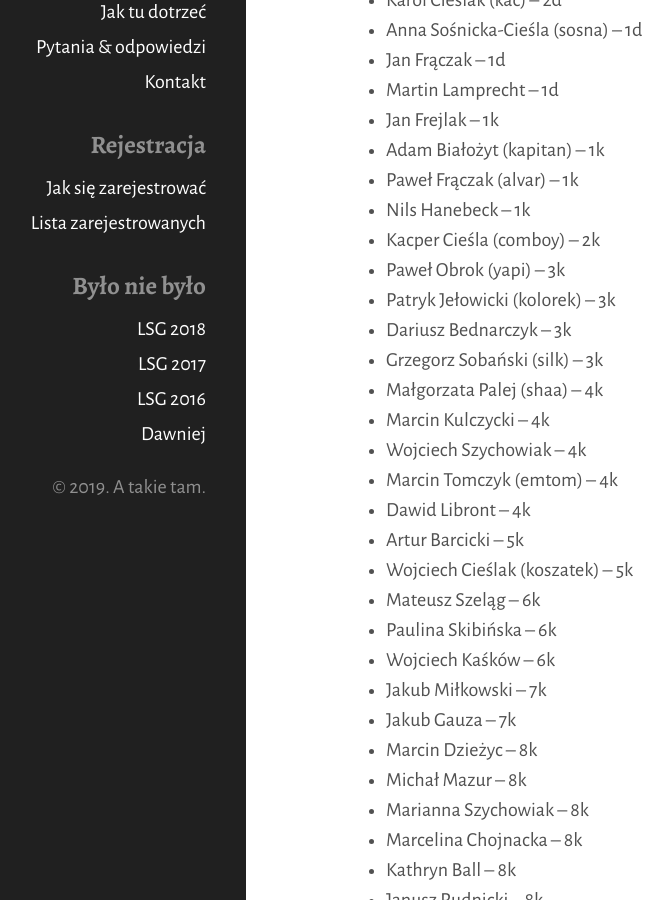
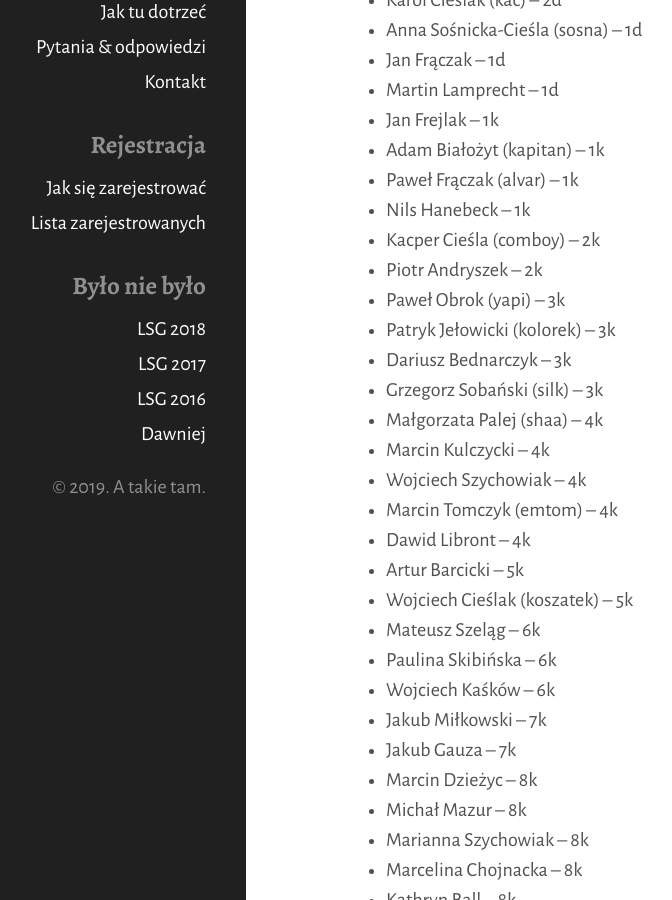
Before and after one commit to tasuki/lsg, a Jekyll site: the page built from zarejestrowani.md, in a window 1280 px wide and 900 px high, scrolled down 495 px. Shown: the whole window, without its empty margins (114-786 px from the left). Built offline with Jekyll 4.4.1, drawn with Linux system fonts in a browser that asks for light colours; nearby versions of some CDN libraries.

Commit message:
Update zarejestrowani.md

```diff
--- a/zarejestrowani.md
+++ b/zarejestrowani.md
@@ -26,6 +26,7 @@ Zarejestrowani uczestnicy (mniej więcej wg siły):
 - Paweł Frączak (alvar) -- 1k
 - Nils Hanebeck -- 1k
 - Kacper Cieśla (comboy) -- 2k
+- Piotr Andryszek -- 2k
 - Paweł Obrok (yapi) -- 3k
 - Patryk Jełowicki (kolorek) -- 3k
 - Dariusz Bednarczyk -- 3k
```
